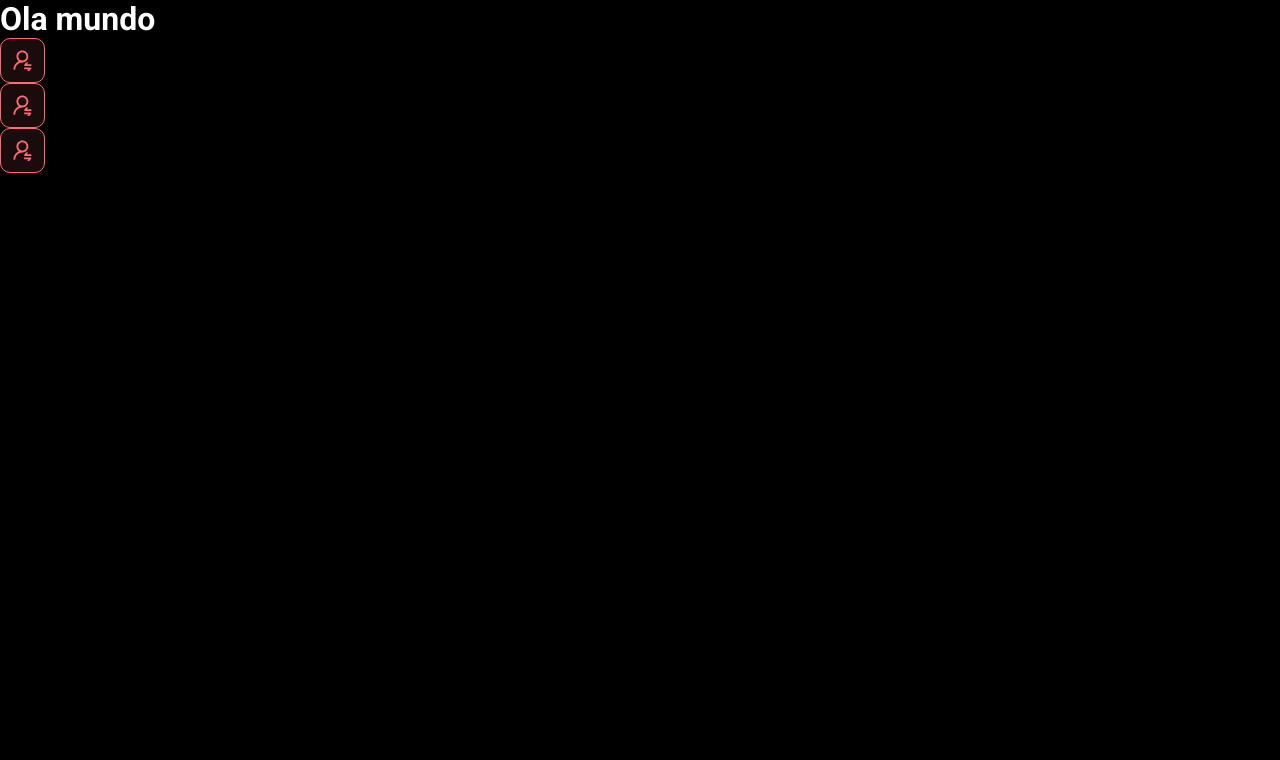
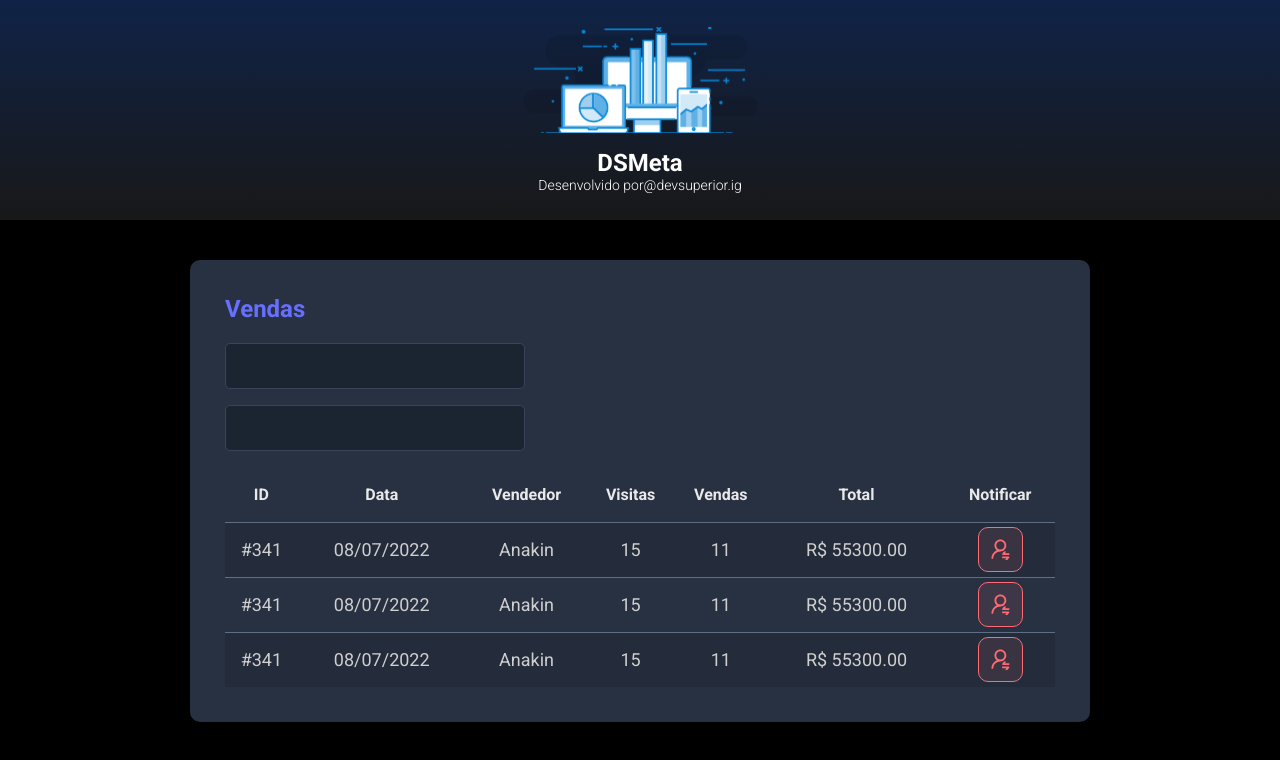
Before and after one commit to guihsantos/reactSpring, a React (Vite) app in the folder frontend/: page / in a window 1280 px wide. Shown: the top 760 px of the page. Built offline with nearby package versions, Linux system fonts and the light colour scheme.

Commit message:
Other Components

```diff
--- a/frontend/src/App.tsx
+++ b/frontend/src/App.tsx
@@ -1,14 +1,19 @@
-import NotificationButton from "./components/NotificationButton"
+import Header from "./components/Header"
+import SalesCard from "./components/SalesCard"
 
 function App() {
 
 
   return (
     <>
-    <h1>Ola mundo</h1>
-    <NotificationButton></NotificationButton>
-    <NotificationButton></NotificationButton>
-    <NotificationButton></NotificationButton>
+      <Header></Header>
+      <main>
+        <section id="sales">
+          <div className="dsmeta-container">
+              <SalesCard/>
+          </div>
+        </section>
+      </main>
     </>
   )
 }
--- /dev/null
+++ b/frontend/src/components/Header/index.tsx
@@ -0,0 +1,17 @@
+import logo from '../../assets/img/logo.svg'
+function Header() {
+    return (
+        <header>
+            <div className="dsmeta-logo-container">
+                <img src={logo} alt="DSMeta" />
+                <h1>DSMeta</h1>
+                <p>
+                    Desenvolvido por
+                    <a href="https://www.instagram.com/devsuperior.ig">@devsuperior.ig</a>
+                </p>
+            </div>
+        </header>
+    )
+}
+
+export default Header
--- /dev/null
+++ b/frontend/src/components/SalesCard/index.tsx
@@ -0,0 +1,84 @@
+import NotificationButton from "../NotificationButton"
+
+function SalesCard() {
+
+
+    return (
+        <div className="dsmeta-card">
+            <h2 className="dsmeta-sales-title">Vendas</h2>
+            <div>
+                <div className="dsmeta-form-control-container">
+                    <input className="dsmeta-form-control" type="text" />
+                </div>
+                <div className="dsmeta-form-control-container">
+                    <input className="dsmeta-form-control" type="text" />
+                </div>
+            </div>
+
+            <div>
+                <table className="dsmeta-sales-table">
+                    <thead>
+                        <tr>
+                            <th className="show992">ID</th>
+                            <th className="show576">Data</th>
+                            <th>Vendedor</th>
+                            <th className="show992">Visitas</th>
+                            <th className="show992">Vendas</th>
+                            <th>Total</th>
+                            <th>Notificar</th>
+                        </tr>
+                    </thead>
+                    <tbody>
+                        <tr>
+                            <td className="show992">#341</td>
+                            <td className="show576">08/07/2022</td>
+                            <td>Anakin</td>
+                            <td className="show992">15</td>
+                            <td className="show992">11</td>
+                            <td>R$ 55300.00</td>
+                            <td>
+                                <div className="dsmeta-red-btn-container">
+                                    <div className="dsmeta-red-btn-container">
+                                        <NotificationButton />
+                                    </div>
+                                </div>
+                            </td>
+                        </tr>
+                        <tr>
+                            <td className="show992">#341</td>
+                            <td className="show576">08/07/2022</td>
+                            <td>Anakin</td>
+                            <td className="show992">15</td>
+                            <td className="show992">11</td>
+                            <td>R$ 55300.00</td>
+                            <td>
+                                <div className="dsmeta-red-btn-container">
+                                    <div className="dsmeta-red-btn-container">
+                                        <NotificationButton />
+                                    </div>
+                                </div>
+                            </td>
+                        </tr>
+                        <tr>
+                            <td className="show992">#341</td>
+                            <td className="show576">08/07/2022</td>
+                            <td>Anakin</td>
+                            <td className="show992">15</td>
+                            <td className="show992">11</td>
+                            <td>R$ 55300.00</td>
+                            <td>
+                                <div className="dsmeta-red-btn-container">
+                                    <NotificationButton />
+                                </div>
+                            </td>
+                        </tr>
+                    </tbody>
+
+                </table>
+            </div>
+
+        </div>
+    )
+}
+
+export default SalesCard
```
Also changed, not shown: frontend/src/assets/img/logo.svg (added), frontend/src/components/Header/style.css (added), frontend/src/components/SalesCard/style.css (added).
